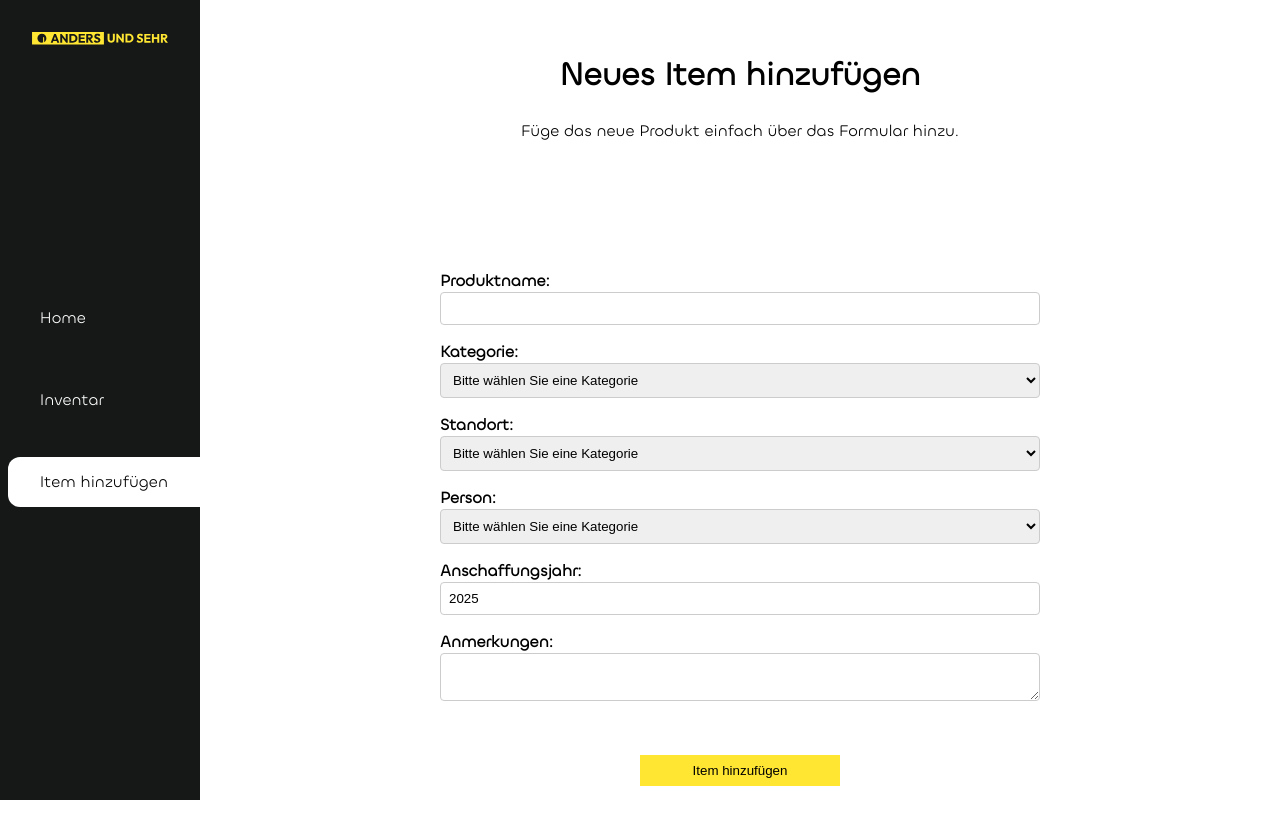
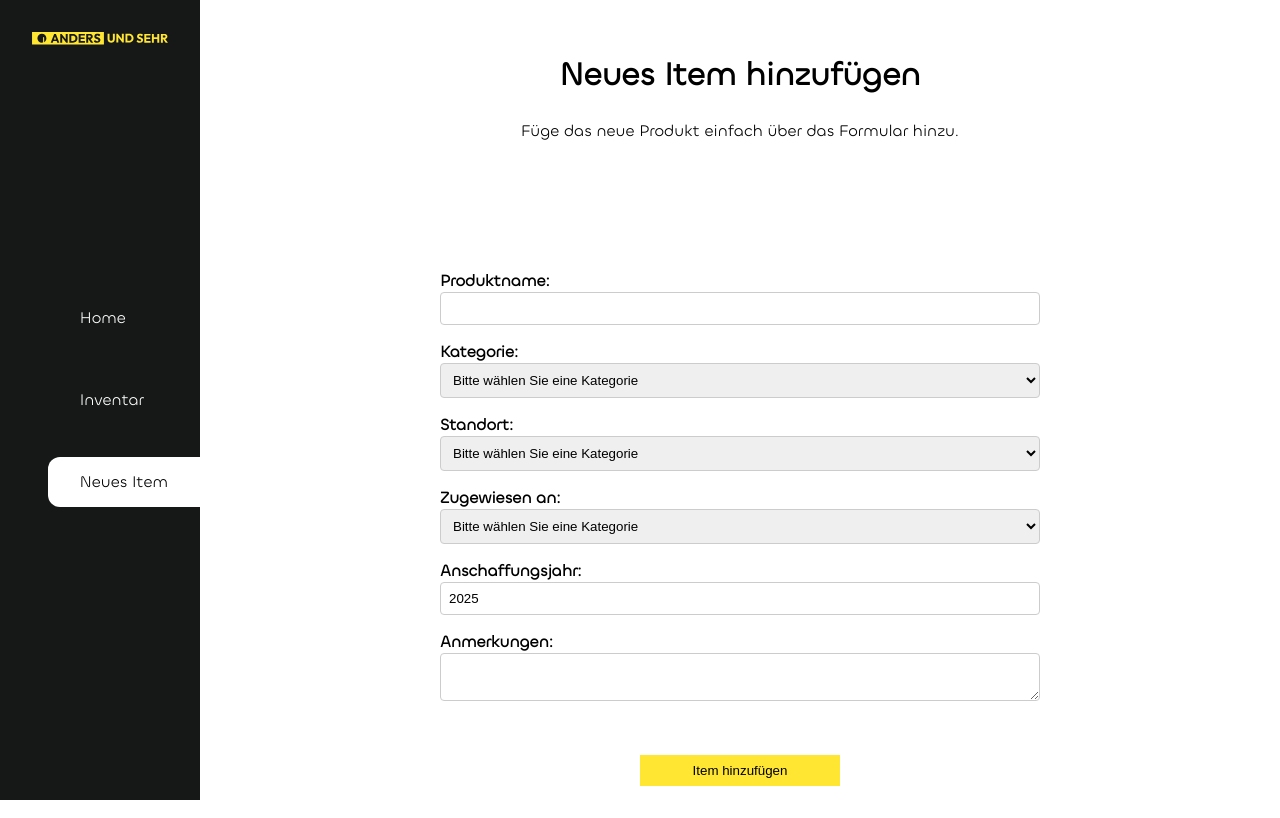
Before and after one commit to Kev4493/inventory-management, a Vue app: page /addItem in a window 1280 px wide. Built offline with nearby package versions, Linux system fonts and the light colour scheme; the HTML template or start-up script is replaced by a standard one.

Commit message:
add locale translate file and refactor

```diff
--- a/package.json
+++ b/package.json
@@ -16,6 +16,7 @@
     "primeicons": "^7.0.0",
     "primevue": "^4.3.5",
     "vue": "^3.5.13",
+    "vue-i18n": "^11.1.12",
     "vue-router": "^4.5.0"
   },
   "devDependencies": {
--- a/src/components/ItemForm.vue
+++ b/src/components/ItemForm.vue
@@ -43,12 +43,12 @@ function handleSubmit() {
 <template>
   <form @submit.prevent="handleSubmit" class="addItemForm">
     <div>
-      <label for="itemName">Produktname:</label>
+      <label for="itemName">{{ $t('itemForm.label.productName') }}</label>
       <input v-model="newItem.name" type="text" id="itemName" name="itemName" required />
     </div>
 
     <div>
-      <label for="category">Kategorie:</label>
+      <label for="category">{{ $t('itemForm.label.category') }}</label>
       <select v-model="newItem.category" id="category" name="category" required>
         <option value="" disabled>Bitte wählen Sie eine Kategorie</option>
         <option value="Laptop">Laptop</option>
@@ -65,7 +65,7 @@ function handleSubmit() {
     </div>
 
     <div>
-      <label for="location">Standort:</label>
+      <label for="location">{{ $t('itemForm.label.location') }}</label>
       <select v-model="newItem.location" id="location" name="location" required>
         <option value="" disabled>Bitte wählen Sie eine Kategorie</option>
         <option value="Messe Büro">Messe Büro</option>
@@ -78,7 +78,7 @@ function handleSubmit() {
     </div>
 
     <div>
-      <label for="person">Person:</label>
+      <label for="person">{{ $t('itemForm.label.assigned') }}</label>
       <select v-model="newItem.person" id="person" name="person" required>
         <option value="" disabled>Bitte wählen Sie eine Kategorie</option>
         <option value="Kevin Wagner">Kevin Wagner</option>
@@ -90,7 +90,7 @@ function handleSubmit() {
     </div>
 
     <div>
-      <label for="purchaseDate">Anschaffungsjahr:</label>
+      <label for="purchaseDate">{{ $t('itemForm.label.purchaseDate') }}</label>
       <input
         type="number"
         id="purchaseDate"
@@ -101,7 +101,7 @@ function handleSubmit() {
     </div>
 
     <div>
-      <label for="notes">Anmerkungen:</label>
+      <label for="notes">{{ $t('itemForm.label.notes') }}</label>
       <textarea v-model="newItem.notes" id="notes" name="notes" required></textarea>
     </div>
 
--- a/src/components/Sidebar.vue
+++ b/src/components/Sidebar.vue
@@ -17,13 +17,13 @@ function isActive(path: string) {
     <nav>
       <ul>
         <li :class="{ active: isActive('/') }">
-          <router-link to="/">Home</router-link>
+          <router-link to="/">{{ $t('sidebar.home') }}</router-link>
         </li>
         <li :class="{ active: isActive('/inventory') }">
-          <router-link to="/inventory">Inventar</router-link>
+          <router-link to="/inventory">{{ $t('sidebar.inventory') }}</router-link>
         </li>
         <li :class="{ active: isActive('/addItem') }">
-          <router-link to="/addItem">Item hinzufügen</router-link>
+          <router-link to="/addItem">{{ $t('sidebar.addItem') }}</router-link>
         </li>
       </ul>
     </nav>
--- /dev/null
+++ b/src/locales/de.ts
@@ -0,0 +1,20 @@
+const de = {
+  sidebar: {
+    home: 'Home',
+    inventory: 'Inventar',
+    addItem: 'Neues Item',
+  },
+  itemForm: {
+    label: {
+      productName: 'Produktname:',
+      category: 'Kategorie:',
+      location: 'Standort:',
+      assigned: 'Zugewiesen an:',
+      purchaseDate: 'Anschaffungsjahr:',
+      notes: 'Anmerkungen:',
+    },
+
+  },
+}
+
+export default de
--- a/src/main.ts
+++ b/src/main.ts
@@ -3,9 +3,10 @@ import './assets/Main.scss'
 import { createApp } from 'vue'
 import App from './App.vue'
 import router from './router'
+import i18n from '@/plugins/i18n.ts'
 
 const app = createApp(App)
 
 app.use(router)
-
+app.use(i18n)
 app.mount('#app')
--- /dev/null
+++ b/src/plugins/i18n.ts
@@ -0,0 +1,13 @@
+import { createI18n } from 'vue-i18n'
+import de from '@/locales/de'
+
+const i18n = createI18n({
+  legacy: false, // composition API aktivieren
+  locale: 'de',
+  fallbackLocale: 'de',
+  messages: {
+    de,
+  },
+})
+
+export default i18n
--- a/src/stores/inventoryStore.ts
+++ b/src/stores/inventoryStore.ts
@@ -1,5 +1,7 @@
 import { ref } from 'vue'
 import type { Item } from '@/types/item'
 
-//
+// Hier werden alle Items gesammelt, die in der App hinzugefügt werden.
+// Jede Komponente kann auf diese Liste zugreifen – zentraler Datenspeicher.
+
 export const allItems = ref<Item[]>([])
```
Also changed, not shown: 1 other file (tests, documents, lock files or other folders).
